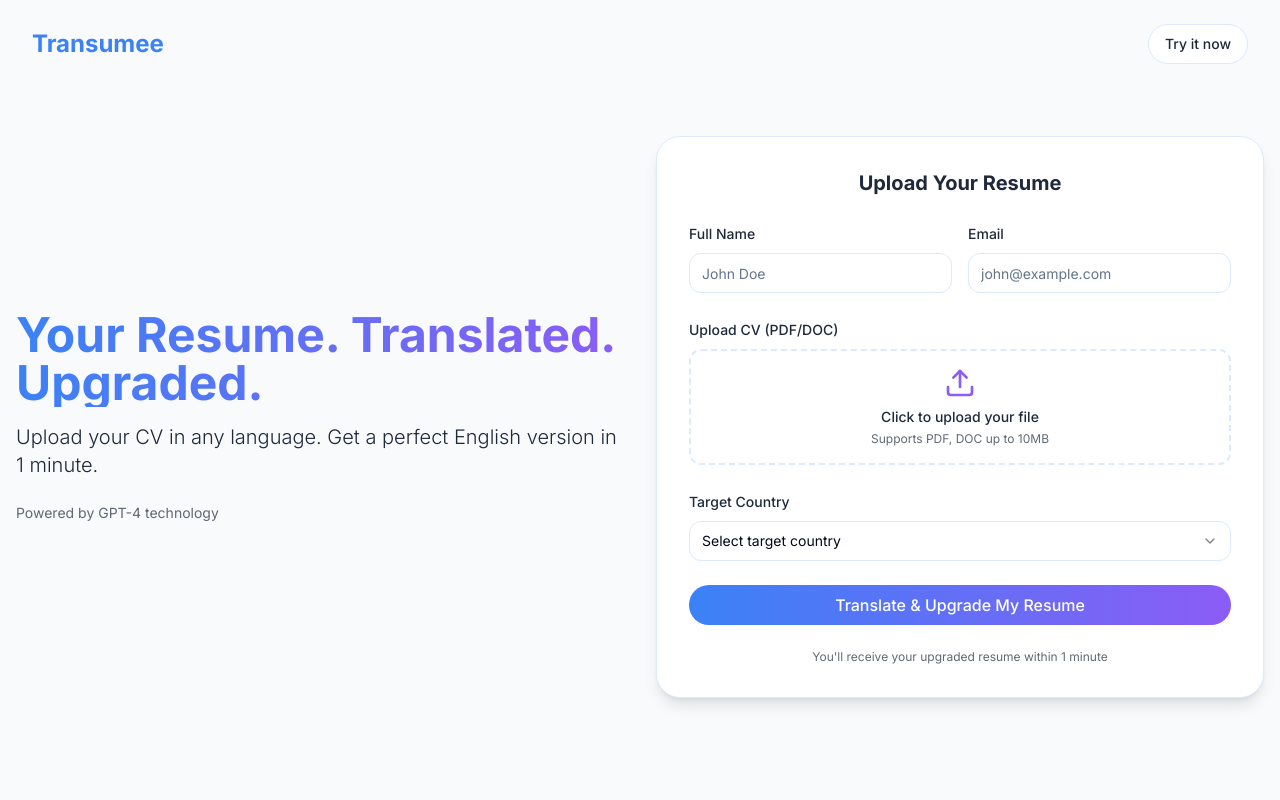
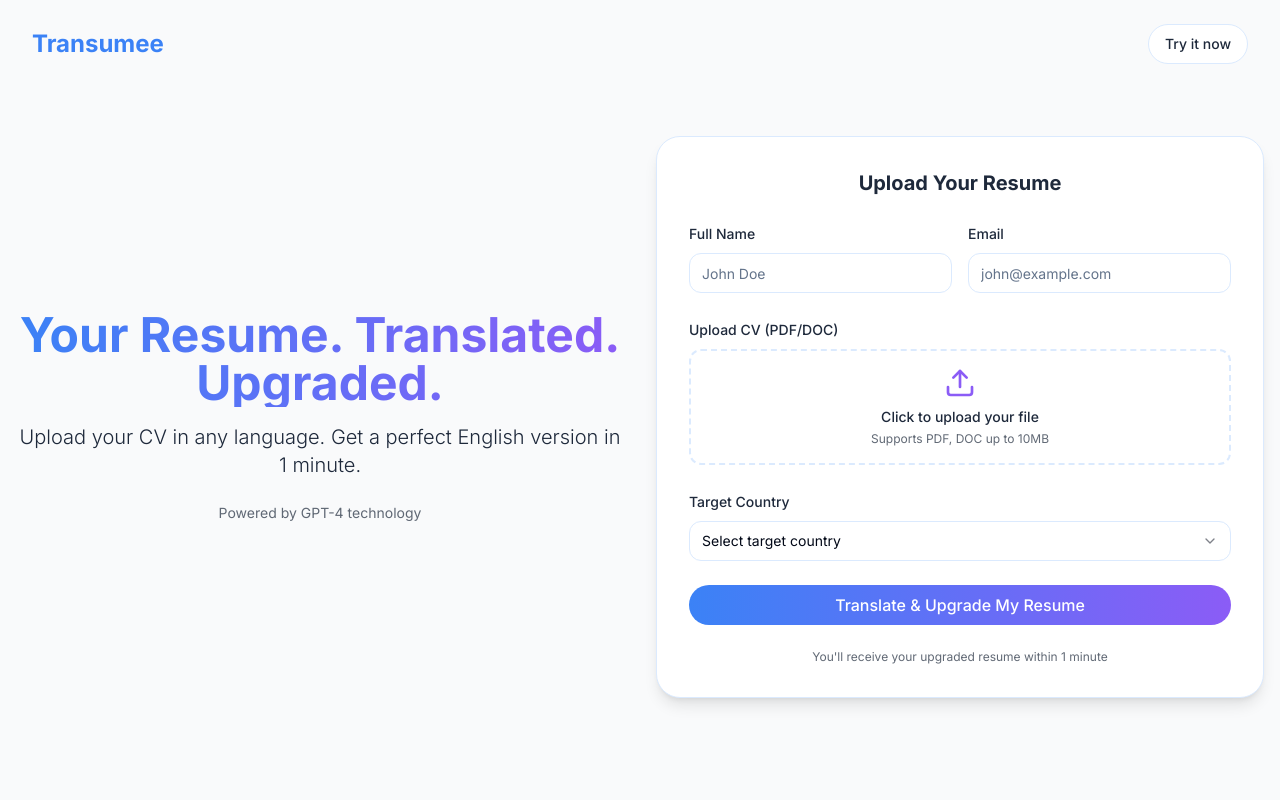
Before and after one commit to feelinq/transumee-landing, a React (Vite) app: page / in a window 1280 px wide. Shown: the top 800 px of the page. Built offline with nearby package versions, Linux system fonts and the light colour scheme.

Commit message:
Center hero text
Center the hero text content.

```diff
--- a/src/components/Hero.tsx
+++ b/src/components/Hero.tsx
@@ -11,7 +11,7 @@ const Hero = () => {
   };
 
   return (
-    <div className="flex-1">
+    <div className="flex-1 text-center">
       <h1 className="text-4xl md:text-5xl font-bold leading-tight mb-4 bg-gradient-to-r from-transumee-600 to-purple-500 bg-clip-text text-transparent">
         Your Resume. Translated. Upgraded.
       </h1>
```
